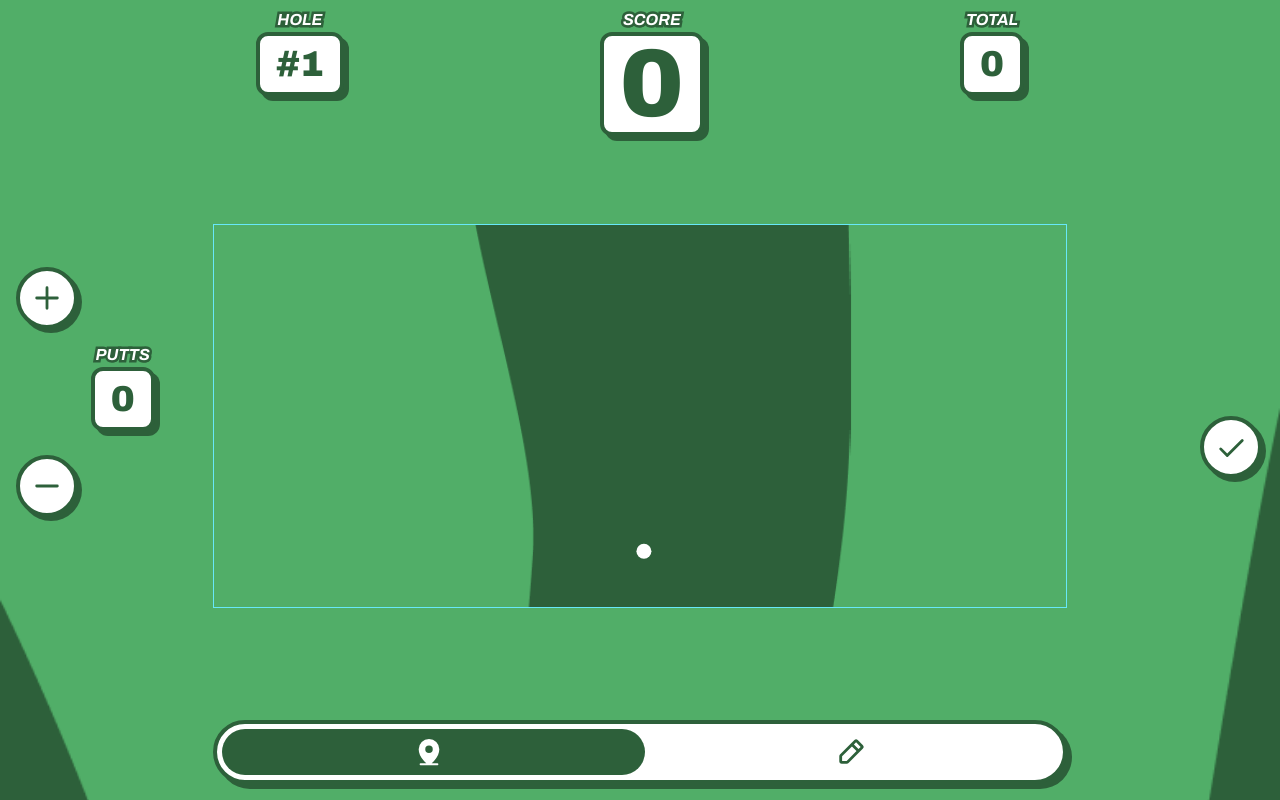
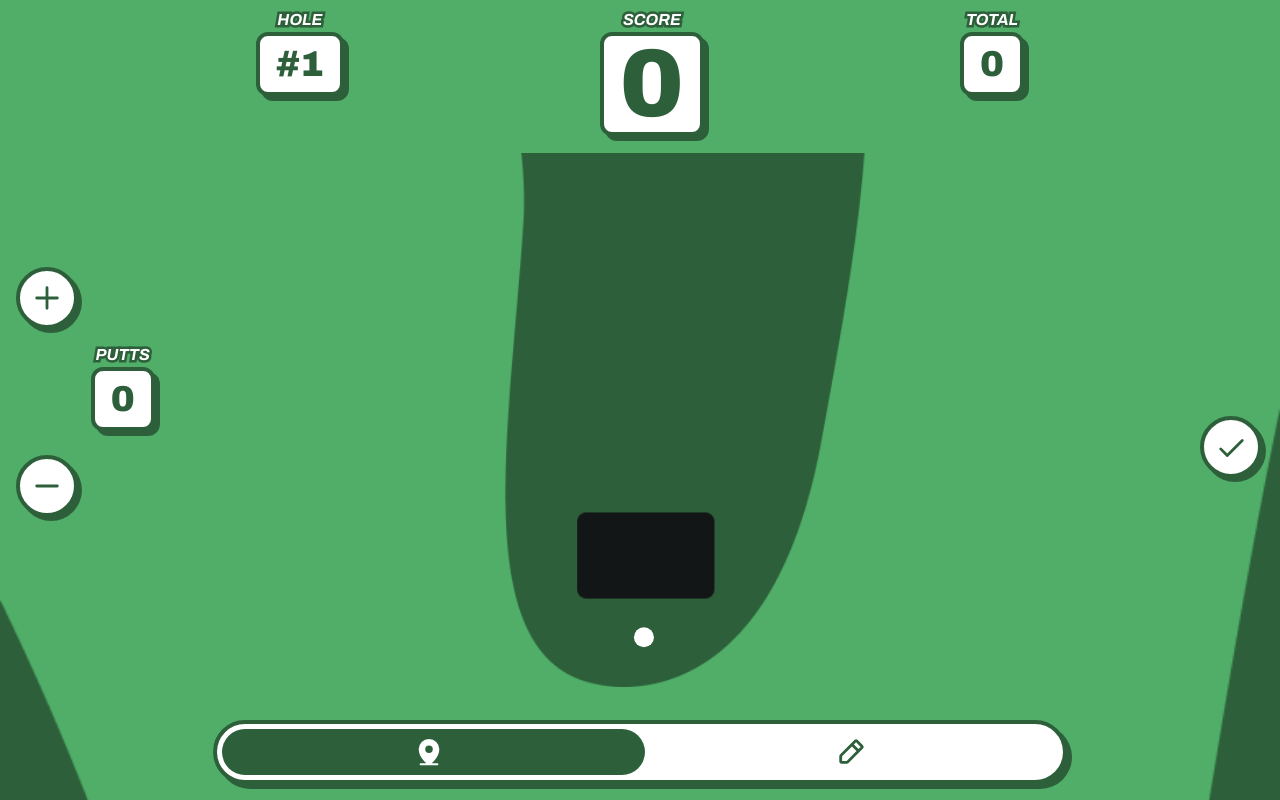
Before and after one commit to lbare/AlderGreens, a React (Vite) app: page /#/tracking in a window 1280 px wide. Built offline with nearby package versions, Linux system fonts and the light colour scheme.

Commit message:
Adjust hole size

```diff
--- a/src/routes/Tracking.tsx
+++ b/src/routes/Tracking.tsx
@@ -33,7 +33,7 @@ const Tracking = () => {
   const svgRef = useRef(null);
   const [shotHistory, setShotHistory] = useState<
     Array<{ x: string; y: string; length?: string; angle?: number }>
-  >([{ x: "50.5%", y: "85.4%" }]);
+  >([{ x: "50.5%", y: "90.8%" }]);
   const [currentHole, setCurrentHole] = useState<number>(0);
   const [holes, setHoles] = useState<
     Array<{
@@ -52,7 +52,7 @@ const Tracking = () => {
     if (!holes[currentHole]) {
       setHoles((prev) => [
         ...prev,
-        { putts: 0, score: 0, shotHistory: [{ x: "50.5%", y: "85.4%" }] },
+        { putts: 0, score: 0, shotHistory: [{ x: "50.5%", y: "90.8%" }] },
       ]);
     }
     setPutts(holes[currentHole]?.putts || 0);
@@ -97,8 +97,7 @@ const Tracking = () => {
         (
           _d: { x: string; y: string; length?: string; angle?: number },
           i: number
-        ) =>
-          shotHistory.length === 1 || i !== shotHistory.length - 1 ? 7.5 : 10
+        ) => (i !== shotHistory.length - 1 ? 7.5 : 10)
       ) // adjust radius based on the shot order
       .attr(
         "fill",
@@ -336,14 +335,14 @@ const Tracking = () => {
         </div>
       </div>
       <div
-        className="flex w-2/3 h-96 mt-8 justify-between items-center self-center border border-cyan-300"
+        className="flex w-2/3 h-2/3 mt-10 justify-between items-center self-center"
         onClick={handleTap}
         style={{
           position: "relative",
           backgroundImage: `url(${holeImages[currentHole]})`,
-          backgroundSize: "60%",
+          backgroundSize: "65%",
           backgroundRepeat: "no-repeat",
-          backgroundPosition: "center",
+          backgroundPosition: "center bottom",
         }}
       >
         <svg
```
